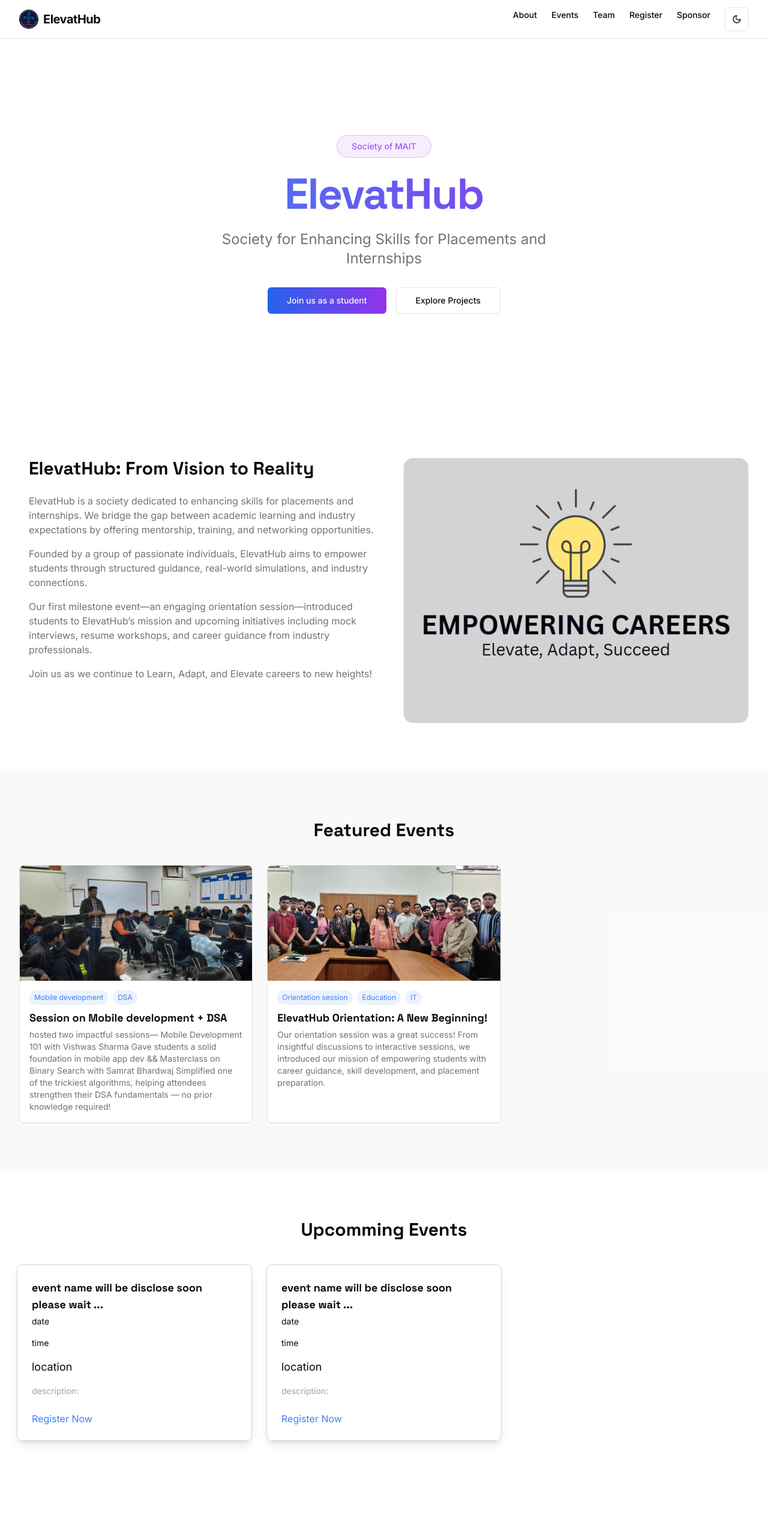
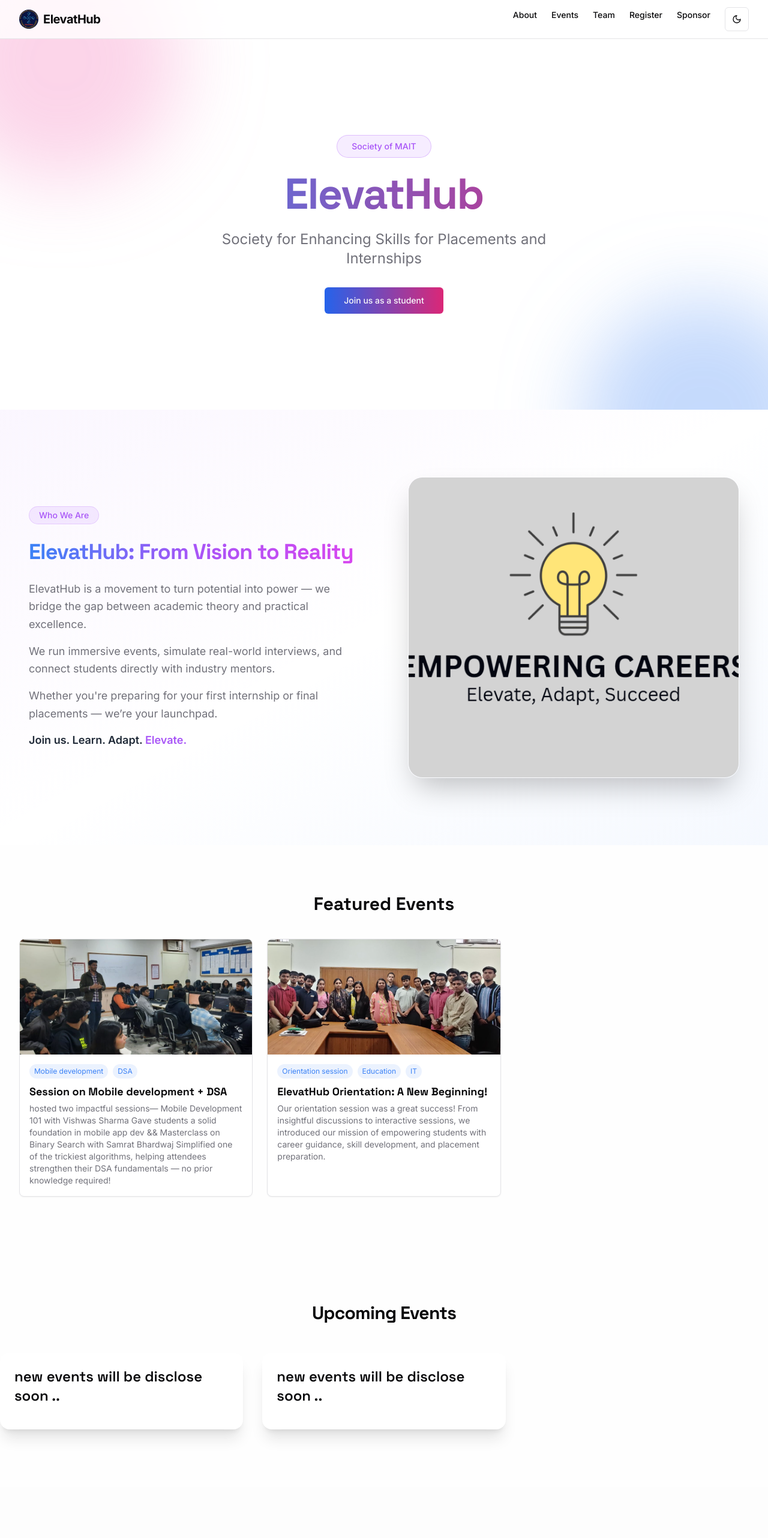
Before and after one commit to shivamyeshu/Mait_society, a Next.js app: page / in a window 1280 px wide. Shown: the top 2564 px of the page at 60% size. Built offline with nearby package versions, Linux system fonts and the light colour scheme.

Commit message:
overvamped ui

```diff
--- a/app/page.tsx
+++ b/app/page.tsx
@@ -5,26 +5,25 @@ import Projects from "@/components/events"
 import Team from "@/components/Team"
 import EventsPage from "@/components/EventsPage"
 import ContactSponsorPage from "@/components/SponsorPage"
-import StudentRegistrationPage from "@/components/StudentRegistrationPage";
+// import StudentRegistrationPage from "@/components/StudentRegistrationPage";
 import Footer from "@/components/Footer"
+// import BackgroundCanvas from "@/components/BackgroundCanvas";
+import AnimatedBackground from "@/components/AnimatedBackground";
+
 
 export default function Home() {
-  if (typeof window !== "undefined") {
-  console.log(
-    "%cDeveloped by Shivam Kumar \n%chttps://github.com/shivamyeshu \n%chttps://www.linkedin.com/in/shivam-yeshu/",
-    "color: #fff; background: #111; font-size: 16px; padding: 8px; font-weight: bold;",
-    "color: #007acc; font-size: 14px;"
-  );
-}
+
   return (
     <>
+    <AnimatedBackground/>
+       {/* <BackgroundCanvas/> */}
       <Header />
       <Hero />
       <About />
       <Projects />
       <EventsPage/>
       <Team />
-      < StudentRegistrationPage />
+      {/* < StudentRegistrationPage /> */}
       < ContactSponsorPage/>
       <Footer/>
     </>
--- a/components/About.tsx
+++ b/components/About.tsx
@@ -1,48 +1,59 @@
-"use client"
+"use client";
 
-import { motion } from "framer-motion"
-import { fadeIn, staggerContainer } from "@/lib/animations"
+import { motion } from "framer-motion";
+import { fadeIn, staggerContainer } from "@/lib/animations";
 
 export default function About() {
   return (
-    <section id="about" className="py-20 container">
+    <section id="about" className="relative py-28 bg-background overflow-hidden">
+      {/* Soft gradient background glow */}
+      <div className="absolute inset-0 bg-gradient-to-br from-purple-500/5 via-transparent to-blue-500/5 pointer-events-none" />
+
       <motion.div
         initial="hidden"
         whileInView="visible"
         viewport={{ once: true, margin: "-100px" }}
         variants={staggerContainer}
-        className="grid md:grid-cols-2 gap-12 items-start ml-4 "
+        className="container mx-auto px-6 md:px-12 grid md:grid-cols-2 gap-20 items-center relative z-10"
       >
+        {/* Text Content */}
         <motion.div variants={fadeIn}>
-          <h2 className="text-3xl font-bold mb-6">ElevatHub: From Vision to Reality</h2>
-          <p className="text-muted-foreground mb-4">
-            ElevatHub is a society dedicated to enhancing skills for placements and internships. We bridge the gap
-            between academic learning and industry expectations by offering mentorship, training, and networking
-            opportunities.
+          <div className="mb-6 inline-block px-4 py-1 bg-purple-500/10 text-purple-500 dark:text-purple-400 rounded-full text-sm font-medium border border-purple-500/20">
+            Who We Are
+          </div>
+          <h2 className="text-4xl md:text-1xl font-bold tracking-tight leading-tight mb-6 bg-clip-text text-transparent bg-gradient-to-r from-blue-500 via-purple-500 to-fuchsia-500">
+            ElevatHub: From Vision to Reality
+          </h2>
+          <p className="text-muted-foreground text-lg leading-relaxed mb-4">
+            ElevatHub is a movement to turn potential into power — we bridge the gap between academic theory and practical excellence.
           </p>
-          <p className="text-muted-foreground mb-4">
-            Founded by a group of passionate individuals, ElevatHub aims to empower students through structured
-            guidance, real-world simulations, and industry connections.
+          <p className="text-muted-foreground text-lg leading-relaxed mb-4">
+            We run immersive events, simulate real-world interviews, and connect students directly with industry mentors.
           </p>
-          <p className="text-muted-foreground mb-4">
-            Our first milestone event—an engaging orientation session—introduced students to ElevatHub’s mission and
-            upcoming initiatives including mock interviews, resume workshops, and career guidance from industry
-            professionals.
+          <p className="text-muted-foreground text-lg leading-relaxed mb-4">
+            Whether you're preparing for your first internship or final placements — we’re your launchpad.
           </p>
-          <p className="text-muted-foreground">
-            Join us as we continue to Learn, Adapt, and Elevate careers to new heights!
+          <p className="text-lg text-gray-800 dark:text-zinc-100 font-semibold">
+            Join us. Learn. Adapt. <span className="text-purple-500">Elevate.</span>
           </p>
         </motion.div>
 
-        <motion.div variants={fadeIn}>
-          <img
-              src="/images/extra.png "
-              alt="ElevatHub Logo"
-              className="max-h-full max-w-full object-contain rounded-2xl overflow-hidden border border-muted bg-muted flex items-center justify-center "
+        {/* Image Content */}
+        <motion.div
+          variants={fadeIn}
+          whileHover={{ scale: 1.03 }}
+          transition={{ type: "spring", stiffness: 120 }}
+        >
+          <div className="relative rounded-3xl overflow-hidden shadow-2xl border border-white/10 dark:border-white/10 backdrop-blur-md bg-white/10 dark:bg-white/5">
+            <div className="absolute inset-0 bg-gradient-to-br from-purple-500/10 to-blue-500/10 z-0" />
+            <img
+              src="/images/extra.png"
+              alt="ElevatHub Visual"
+              className="relative z-10 object-cover w-full h-[420px] md:h-[500px] transition-all duration-300 ease-in-out"
             />
+          </div>
         </motion.div>
-
       </motion.div>
     </section>
-  )
+  );
 }
--- /dev/null
+++ b/components/AnimatedBackground.tsx
@@ -0,0 +1,50 @@
+"use client"
+
+import { useEffect, useRef } from "react"
+
+export default function AnimatedBackground() {
+  const blob1 = useRef<HTMLDivElement>(null)
+  const blob2 = useRef<HTMLDivElement>(null)
+
+  useEffect(() => {
+    const animateBlob = (element: HTMLDivElement | null, xRange: number, yRange: number) => {
+      if (!element) return
+
+      const move = () => {
+        const x = Math.random() * xRange - xRange / 2
+        const y = Math.random() * yRange - yRange / 2
+
+        element.animate(
+          [
+            { transform: `translate(${x}px, ${y}px)` },
+            { transform: `translate(${-x}px, ${-y}px)` },
+          ],
+          {
+            duration: 10000 + Math.random() * 5000,
+            iterations: Infinity,
+            direction: "alternate",
+            easing: "ease-in-out",
+          }
+        )
+      }
+
+      move()
+    }
+
+    animateBlob(blob1.current, 100, 100)
+    animateBlob(blob2.current, 120, 120)
+  }, [])
+
+  return (
+    <div className="fixed top-0 left-0 w-full h-full -z-10 overflow-hidden">
+      <div
+        ref={blob1}
+        className="absolute top-[-100px] left-[-100px] w-[400px] h-[400px] bg-pink-400 opacity-30 rounded-full mix-blend-multiply filter blur-3xl animate-blob"
+      ></div>
+      <div
+        ref={blob2}
+        className="absolute bottom-[-100px] right-[-100px] w-[400px] h-[400px] bg-blue-500 opacity-30 rounded-full mix-blend-multiply filter blur-3xl animate-blob"
+      ></div>
+    </div>
+  )
+}
--- /dev/null
+++ b/components/BackgroundCanvas.tsx
@@ -0,0 +1,61 @@
+"use client";
+
+import { useRef, useEffect } from "react";
+
+export default function BackgroundCanvas() {
+  const canvasRef = useRef<HTMLCanvasElement | null>(null);
+
+  useEffect(() => {
+    const canvas = canvasRef.current;
+    if (!canvas) return;
+
+    const ctx = canvas.getContext("2d");
+    if (!ctx) return;
+
+    let width = (canvas.width = window.innerWidth);
+    let height = (canvas.height = window.innerHeight);
+
+    const handleResize = () => {
+      width = canvas.width = window.innerWidth;
+      height = canvas.height = window.innerHeight;
+    };
+    window.addEventListener("resize", handleResize);
+
+    let angle = 0;
+
+    const draw = () => {
+      ctx.clearRect(0, 0, width, height);
+
+      const gradient = ctx.createRadialGradient(
+        width / 2,
+        height / 2,
+        0,
+        width / 2,
+        height / 2,
+        500
+      );
+
+      gradient.addColorStop(0, `hsl(${(angle % 360)}, 80%, 70%)`);
+      gradient.addColorStop(1, "transparent");
+
+      ctx.fillStyle = gradient;
+      ctx.fillRect(0, 0, width, height);
+
+      angle += 0.5;
+      requestAnimationFrame(draw);
+    };
+
+    draw();
+
+    return () => {
+      window.removeEventListener("resize", handleResize);
+    };
+  }, []);
+
+  return (
+    <canvas
+      ref={canvasRef}
+      className="fixed top-0 left-0 w-full h-full -z-20 opacity-30 pointer-events-none"
+    />
+  );
+}
--- a/components/EventsPage.tsx
+++ b/components/EventsPage.tsx
@@ -1,39 +1,36 @@
+// new event willl be wriiten in this page - shivam
 "use client"
-
 import { motion } from "framer-motion";
 import Link from "next/link";
-import { fadeIn, staggerContainer } from "@/lib/animations";
-
+import { fadeIn } from "@/lib/animations";
 
 const events = [
   {
     id: 1,
-    title: "event name will be disclose soon please wait ...",
-    date: "date",
-    time: "time ",
-    location: "location ",
-    description:
-      "description: ",
-    registrationLink: "registration link",
-  },
-  {
-    id:2,
-    title: "event name will be disclose soon please wait ...",
-    date: "date",
-    time: "time ",
-    location: "location ",
-    description:
-      "description: ",
-    registrationLink: "registration link",
-  },
-
+    title: "new events will be disclose soon .. ",
+    date: "",
+    time: "",
+    location: "",
+    description: "",
+    registrationLink: ""
+  }, {
+    id: 2,
+    title: "new events will be disclose soon .. ",
+    date: "",
+    time: "",
+    location: "",
+    description: "",
+    registrationLink: ""
+  }
 ];
 
 export default function EventsPage() {
   return (
-    <section id="events" className="py-20 bg-muted/50" style={{ backgroundColor: 'var(--secondary-bg-color)', color: 'var(--secondary-text-color)' }}>
-  <h2 className="text-3xl font-bold mb-4 text-center" style={{ color: 'var(--primary-text-color)' }}>Upcomming Events</h2>
-  <div className="grid md:grid-cols-2 lg:grid-cols-3 gap-6 mt-10 ml-7 mr-7">
+    <section id="events" className="py-24  bg-muted/10 ">
+      <h2 className="text-3xl font-extrabold text-center mb-12 tracking-tight">
+        Upcoming Events
+      </h2>
+      <div className="grid md:grid-cols-2 lg:grid-cols-3  gap-8 max-w-7xl mx-auto">
         {events.map((event) => (
           <motion.div
             key={event.id}
@@ -41,18 +38,26 @@ export default function EventsPage() {
             whileInView="visible"
             viewport={{ once: true }}
             variants={fadeIn}
-        whileHover={{ y: -5 }}
-        transition={{ duration: 0.2 }}
-        className="p-6 overflow-hidden h-full flex flex-col group dark:bg-gray-800 border border-gray-300 dark:border-gray-600 rounded-lg shadow-lg"
+            whileHover={{ scale: 1.03 }}
+            transition={{ duration: 0.3 }}
+            className="bg-background border-white/20 shadow-xl rounded-2xl p-6 flex flex-col justify-between transition-all hover:shadow-2xl"
+          >
+            <div>
+              <h3 className="text-2xl font-semibold text-blue-550 mb-2">{event.title}</h3>
+              <p className="text-sm text-gray-400 mb-1">{event.date}  {event.time}</p>
+              <p className="text-sm text-gray-400 mb-4">{event.location}</p>
+              <p className="text-sm text-gray-400">{event.description}</p>
+            </div>
 
-        style={{ backgroundColor: 'var(--primary-bg-color)', color: 'var(--primary-text-color)' }}
+            {/* if you have any events then un comment this one -shivamyehsu */}
+            {/* <div className="mt-6">
+              <Link
+                href={event.registrationLink}
+                className="inline-block text-sm px-4 py-2 rounded-lg bg-blue-600 hover:bg-blue-700 text-white font-medium transition"
               >
-        <h3 className="text-lg font-bold mb-1">{event.title}</h3>
-        <p className="text-sm mb-4">{event.date}</p>
-        <p className="text-sm mb-4">{event.time}</p>
-        <p className="text-lg mb-4">{event.location}</p>
-        <p className="text-sm mb-6  text-gray-400">{event.description}</p>
-        <Link href={event.registrationLink} className="text-blue-500 hover:text-blue-700">Register Now</Link>
+                Register Now
+              </Link>
+            </div> */}
           </motion.div>
         ))}
       </div>
--- a/components/Footer.tsx
+++ b/components/Footer.tsx
@@ -7,7 +7,7 @@ import Image from "next/image";
 export default function Footer() {
   const n = String.fromCharCode(...[83, 104, 105, 118, 97, 109, 32, 89, 101, 115, 104, 117]);
   return (
-    <footer className="border-t py-12 bg-background">
+    <footer className="border-t py-12 ">
     <div className="container">
       <div className="grid grid-cols-1 md:grid-cols-4 gap-8">
         {/* Logo & Description */}
--- a/components/Hero.tsx
+++ b/components/Hero.tsx
@@ -3,15 +3,21 @@
 import { motion } from "framer-motion";
 import { Button } from "../components/ui/button";
 import { fadeIn, staggerContainer } from "@/lib/animations";
+// import BackgroundCanvas from "../components/BackgroundCanvas";
 
 export default function Hero() {
   return (
+    <>
+
       <section className="relative overflow-hidden">
-      <div className="absolute inset-0 z-0">
-        <div className="absolute inset-0 bg-grid-white/[0.02] bg-grid-pattern" />
-        <div className="absolute inset-0 bg-gradient-to-b from-background via-background/80 to-background" />
+        {/* Layered grid and gradient */}
+        <div className="absolute z-10">
+          <div className="absolute bg-grid-white/[0.02] bg-grid-pattern" />
+          <div className="absolute bg-gradient-to-b from-background via-background/80 to-background" />
         </div>
-      <div className="container relative z-10 py-24 md:py-32 lg:py-40">
+
+        {/* Hero Content */}
+        <div className="container relative z-20 py-24 md:py-32 lg:py-40">
           <motion.div
             initial="hidden"
             animate="visible"
@@ -20,13 +26,13 @@ export default function Hero() {
           >
             <motion.div
               variants={fadeIn}
-            className="inline-block mb-6 px-6 py-2 border border-purple-500/30 rounded-full text-sm font-medium text-purple-500 dark:text-purple-400 bg-purple-500/10"
+              className="inline-block mb-6 px-6 py-2 border border-purple-500/30 rounded-full text-sm font-medium text-purple-500 dark:text-pink-400 bg-purple-500/10"
             >
               Society of MAIT
             </motion.div>
             <motion.h1
               variants={fadeIn}
-            className="text-4xl md:text-6xl lg:text-7xl font-bold tracking-tight mb-6 bg-clip-text text-transparent bg-gradient-to-r from-blue-500 to-purple-600"
+              className="text-4xl md:text-6xl lg:text-7xl font-bold tracking-tight mb-6 bg-clip-text text-transparent bg-gradient-to-r from-blue-500 to-pink-600"
             >
               ElevatHub
             </motion.h1>
@@ -41,24 +47,21 @@ export default function Hero() {
               className="flex flex-col sm:flex-row gap-4 justify-center"
             >
               <a
-            href="https://docs.google.com/forms/d/e/1FAIpQLSfZqt69S6gws_-SX7RVYMh25J88VH8iCwHUP1QjwTk-Y8j1Pw/viewform?isSkipped=1&pli=1 "
+                href="https://docs.google.com/forms/d/e/1FAIpQLSfZqt69S6gws_-SX7RVYMh25J88VH8iCwHUP1QjwTk-Y8j1Pw/viewform?isSkipped=1&pli=1"
                 target="_blank"
                 rel="noopener noreferrer"
               >
                 <Button
                   size="lg"
-                className="bg-gradient-to-r from-blue-600 to-purple-600 hover:from-blue-700 hover:to-purple-700"
+                  className="bg-gradient-to-r from-blue-600 to-pink-600 hover:from-blue-700 hover:to-pink-700"
                 >
                   Join us as a student
                 </Button>
               </a>
-
-            <Button size="lg" variant="outline">
-              Explore Projects
-            </Button>
             </motion.div>
           </motion.div>
         </div>
       </section>
+    </>
   );
 }
--- a/components/SponsorPage.tsx
+++ b/components/SponsorPage.tsx
@@ -7,7 +7,7 @@ export default function SponsorPage() {
   return (
     <section
       id="sponsor"
-      className="min-h-screen py-24 bg-background text-foreground flex items-center justify-center"
+      className="py-24  flex items-center justify-center bg-muted/10"
     >
       <motion.div
         initial={{ opacity: 0, y: 40 }}
--- a/components/StudentRegistrationPage.tsx
+++ b/components/StudentRegistrationPage.tsx
@@ -7,7 +7,7 @@ export default function StudentRegistrationPage() {
   return (
     <section
       id="Register"
-      className="min-h-screen py-24 bg-background text-foreground flex items-center justify-center"
+      className="min-h-screen py-24  flex items-center justify-center"
     >
       <motion.div
         initial={{ opacity: 0, y: 40 }}
--- a/components/Team.tsx
+++ b/components/Team.tsx
@@ -14,7 +14,7 @@ const team = [
 
 export default function Team() {
   return (
-    <section id="team" className="py-20">
+    <section id="team" className="py-20 bg-muted/20">
       <div className="container">
         <motion.div initial="hidden" whileInView="visible" viewport={{ once: true }} variants={staggerContainer}>
           <h2 className="text-3xl font-bold mb-4 text-center">Meet the Team</h2>
--- a/components/events.tsx
+++ b/components/events.tsx
@@ -30,7 +30,7 @@ const events = [
 
 export default function Events() {
   return (
-    <section id="events" className="py-20 bg-muted/50">
+    <section id="events" className="py-20 bg-muted/10">
       <div className="container">
         <motion.div initial="hidden" whileInView="visible" viewport={{ once: true }} variants={staggerContainer}>
           <h2 className="text-3xl font-bold mb-4 text-center">Featured Events</h2>
```
Also changed, not shown: tailwind.config.ts (+15 -1 lines). Lines whose indentation alone changed are shown as unchanged.
